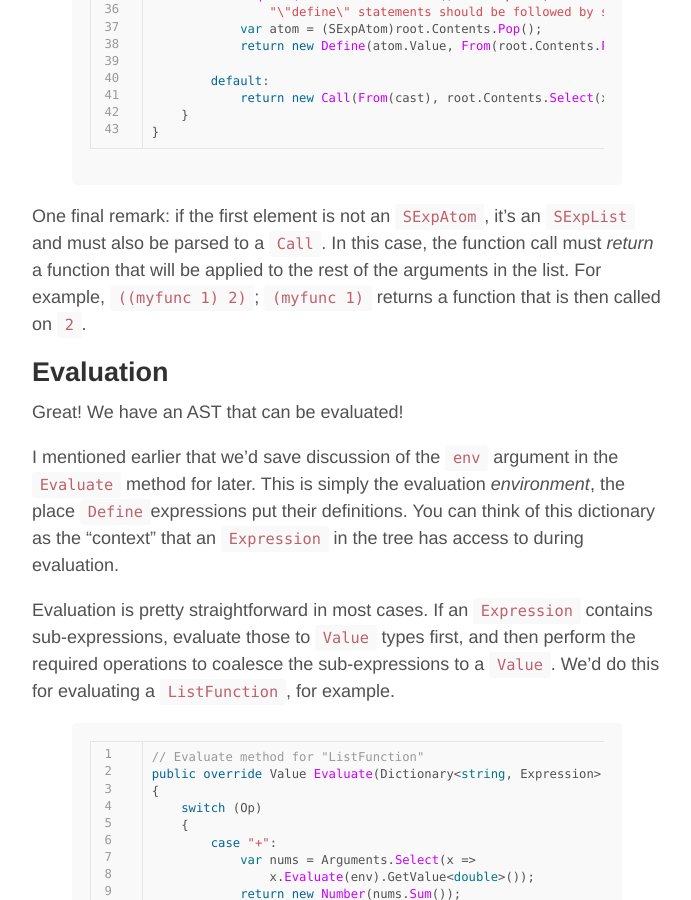
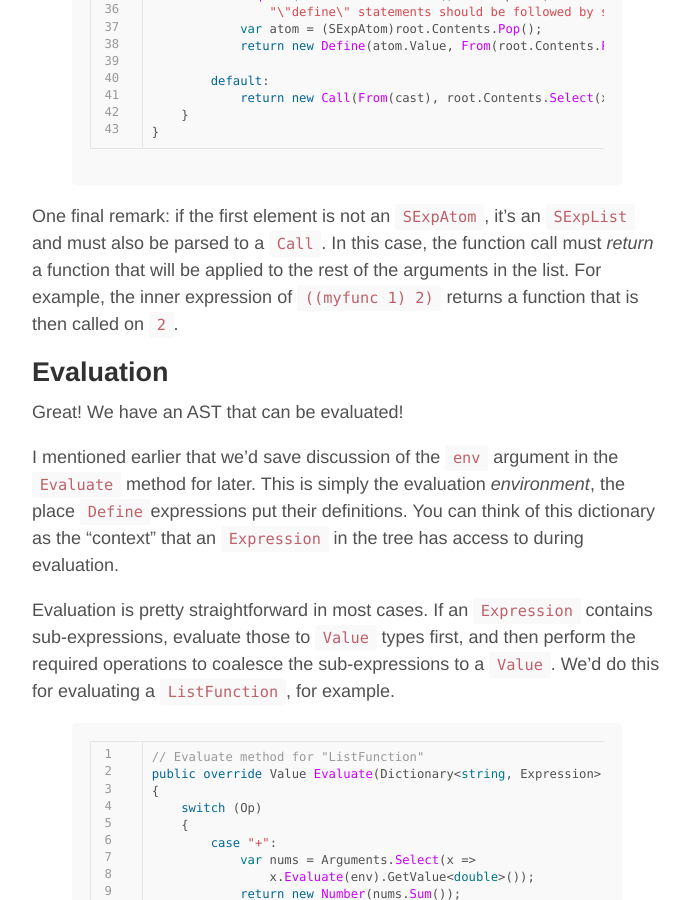
Before and after one commit to gjdanis/gjdanis.github.io, a Jekyll site: the page built from _posts/2015-09-14-writing-a-simple-interpreter-cs.md, in a window 1280 px wide and 900 px high, scrolled down 4990 px. Shown: the whole window, without its empty margins (293-984 px from the left). Built offline with Jekyll 4.4.1, drawn with Linux system fonts in a browser that asks for light colours; comment, search, counter and statistics services are not loaded.

Commit message:
spelling

```diff
--- a/_posts/2015-09-14-writing-a-simple-interpreter-cs.md
+++ b/_posts/2015-09-14-writing-a-simple-interpreter-cs.md
@@ -184,7 +184,7 @@ private static Expression From(SExpList root)
 }
 {%endhighlight %}
 
-One final remark: if the first element is not an <code>SExpAtom</code>, it's an <code>SExpList</code> and must also be parsed to a <code>Call</code>. In this case, the function call must <i>return</i> a function that will be applied to the rest of the arguments in the list. For example, <code>((myfunc 1) 2)</code>; <code>(myfunc 1)</code> returns a function that is then called on <code>2</code>.
+One final remark: if the first element is not an <code>SExpAtom</code>, it's an <code>SExpList</code> and must also be parsed to a <code>Call</code>. In this case, the function call must <i>return</i> a function that will be applied to the rest of the arguments in the list. For example, the inner expression of <code>((myfunc 1) 2)</code> returns a function that is then called on <code>2</code>.
 
 ## Evaluation
 
```
